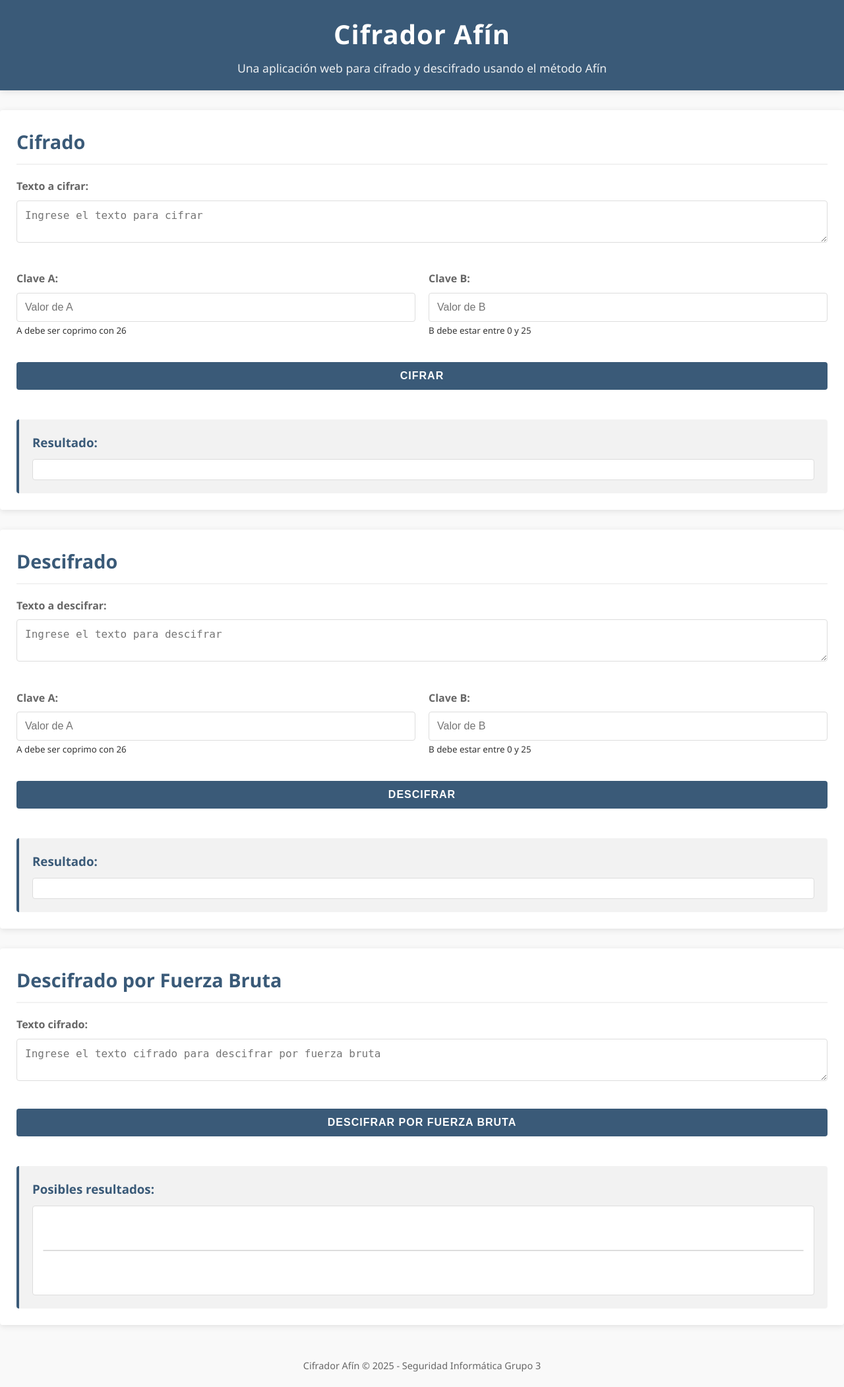
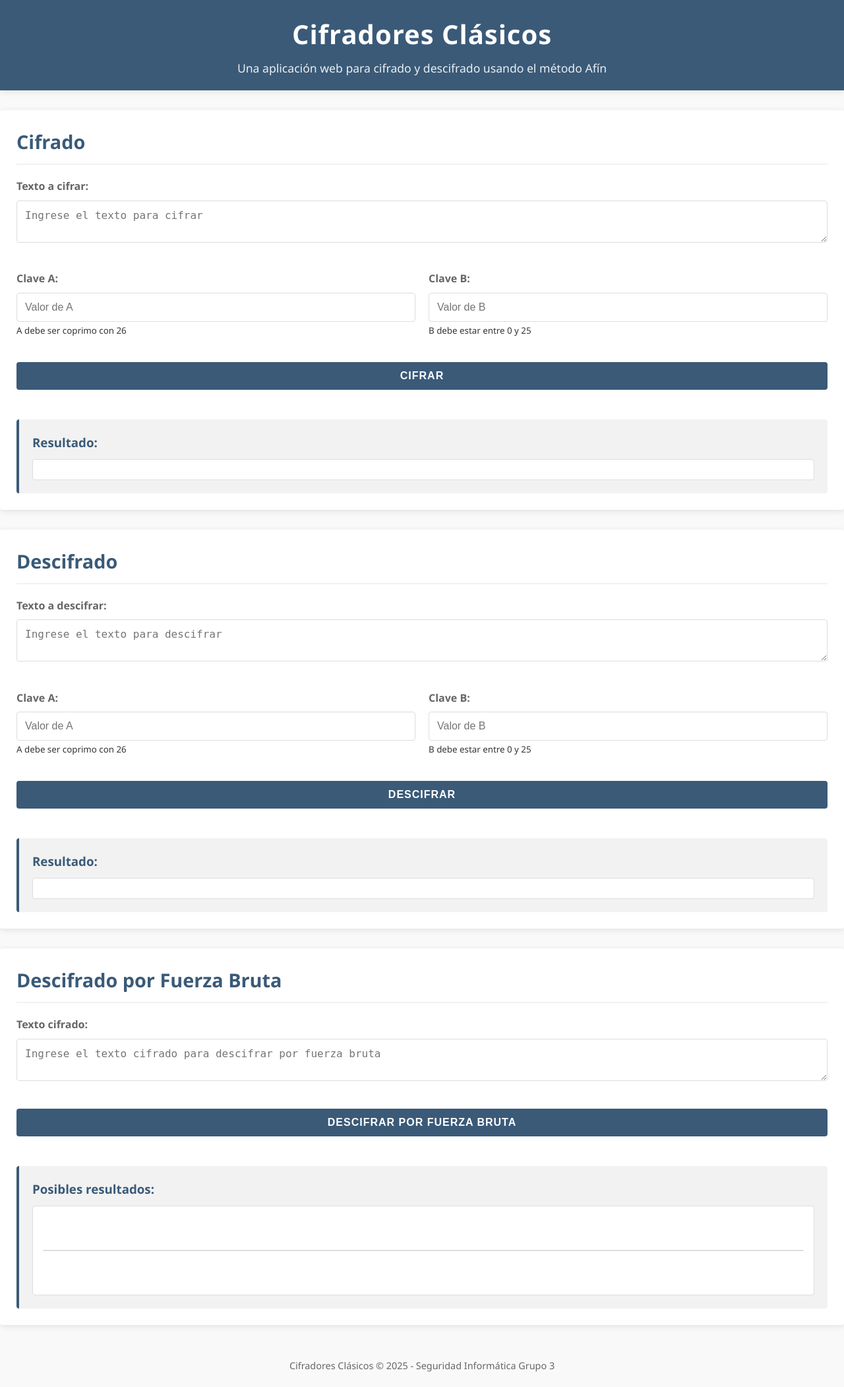
Before and after one commit to ALEJOOYT/CifradoresClasicosWeb, a Flask app: page / in a window 1280 px wide. Shown: the whole page at 66% size. Run offline with Flask 3, Linux system fonts and the light colour scheme.

Commit message:
Update title and header for consistency across the application

```diff
--- a/templates/index.html
+++ b/templates/index.html
@@ -4,14 +4,14 @@
 <head>
     <meta charset="UTF-8">
     <meta name="viewport" content="width=device-width, initial-scale=1.0">
-    <title>Cifrador Afín</title>
+    <title>Cifradores Clásicos</title>
     <link rel="stylesheet" href="{{ url_for('static', filename='styles.css') }}">
     <link href="https://fonts.googleapis.com/css2?family=Roboto:wght@300;400;500;700&display=swap" rel="stylesheet">
 </head>
 
 <body>
     <header class="encabezado">
-        <h1>Cifrador Afín</h1>
+        <h1>Cifradores Clásicos</h1>
         <p class="subtitulo">Una aplicación web para cifrado y descifrado usando el método Afín</p>
     </header>
 
@@ -102,7 +102,7 @@
     </main>
 
     <footer class="piePagina">
-        <p>Cifrador Afín &copy; 2025 - Seguridad Informática Grupo 3</p>
+        <p>Cifradores Clásicos &copy; 2025 - Seguridad Informática Grupo 3</p>
     </footer>
 
     <script src="{{ url_for('static', filename='script.js') }}"></script>
```
